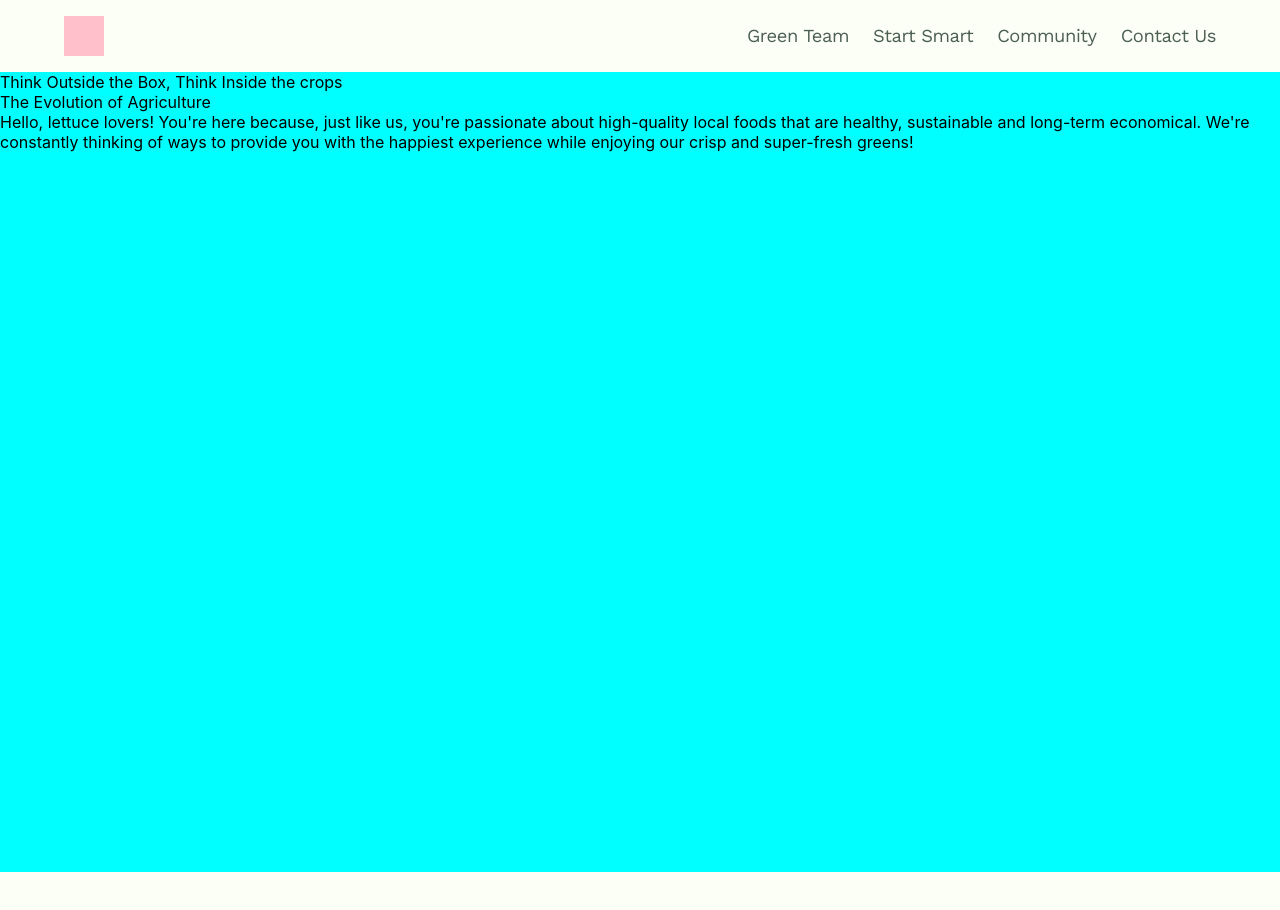
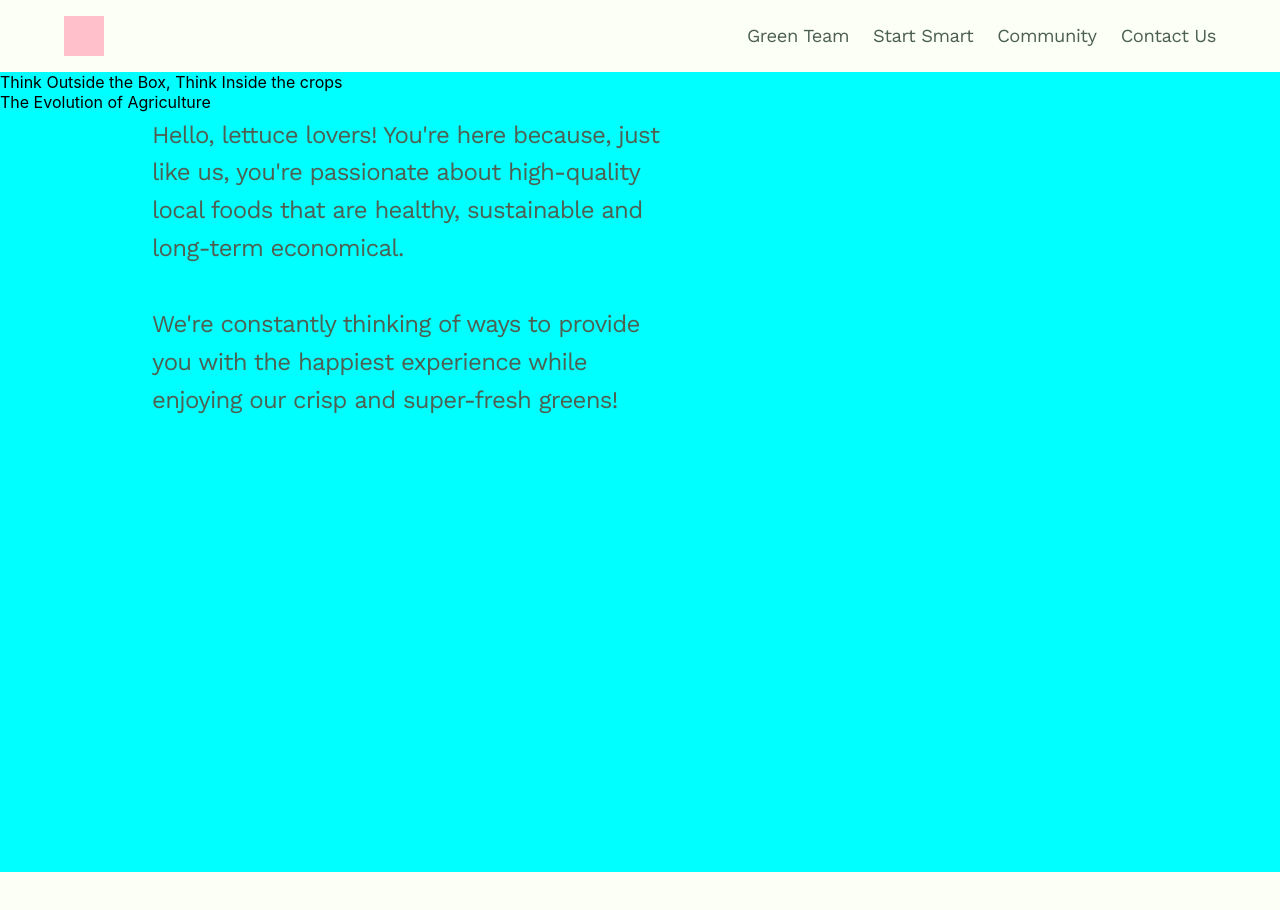
Before and after one commit to JuanTValdez/smart_acres, a React (Create React App) app: page / in a window 1280 px wide. Shown: the top 910 px of the page. Built offline with nearby package versions, Linux system fonts and the light colour scheme.

Commit message:
styled text in think section

```diff
--- a/src/components/ThinkOutside.js
+++ b/src/components/ThinkOutside.js
@@ -10,9 +10,10 @@ export default function ThinkOutside() {
 				<p>
 					Hello, lettuce lovers! You're here because, just like us, you're
 					passionate about high-quality local foods that are healthy,
-					sustainable and long-term economical. We're constantly thinking of
-					ways to provide you with the happiest experience while enjoying our
-					crisp and super-fresh greens!
+					sustainable and long-term economical. <br />
+					<br />
+					We're constantly thinking of ways to provide you with the happiest
+					experience while enjoying our crisp and super-fresh greens!
 				</p>
 			</div>
 
--- a/src/styles/ThinkOutside.css
+++ b/src/styles/ThinkOutside.css
@@ -11,9 +11,22 @@
 	max-width: 100%;
 	margin: 0 auto;
 
-	& .think-outside {
+	.think-outside {
 		grid-column: 1 / 5;
 		background-color: aqua;
+
+		& p:nth-child(3) {
+			width: 510px;
+			height: 302px;
+			margin: 5px 165px 0 152px;
+			font-family: 'Work Sans', sans-serif;
+			font-size: 24px;
+
+			line-height: 1.58;
+			letter-spacing: -0.72px;
+			text-align: left;
+			color: var(--gunmetal);
+		}
 	}
 
 	& .green-sq:nth-child(2) {
```
